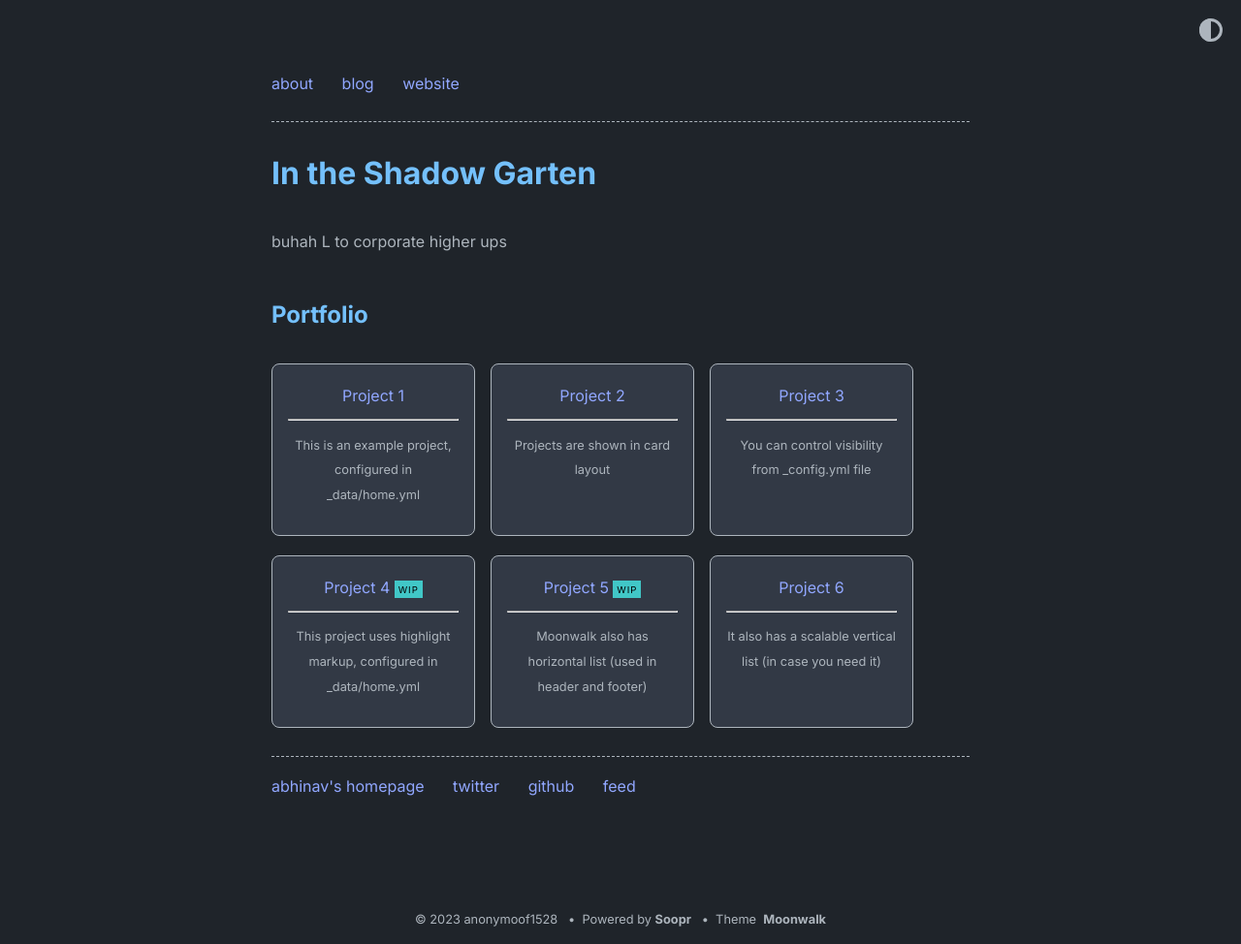
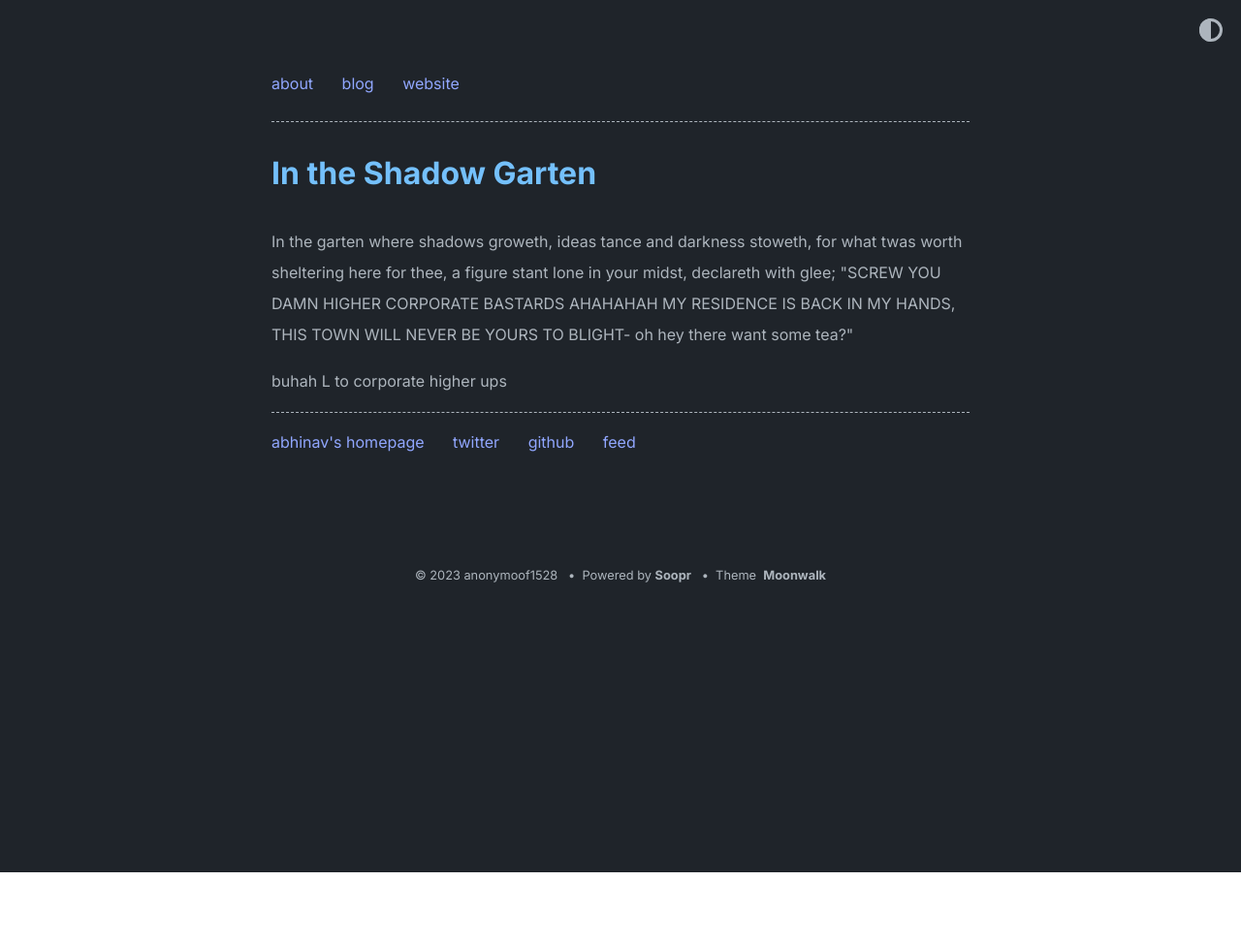
Before and after one commit to anonymoof1528/In-the-shadow-garten, a Jekyll site: the page built from index.md, in a window 1280 px wide. Shown: the whole page at 97% size. Built offline with Jekyll 4.4.1, drawn with Linux system fonts in a browser that asks for light colours; after the commit the page ends 900 px from its top, so only the background shows below that.

Commit message:
Update _config.yml

```diff
--- a/_config.yml
+++ b/_config.yml
@@ -1,6 +1,6 @@
 title: In the Shadow Garten
 author: anonymoof1528
-url: https://anonymoof.github.io/in-the-shadow-garten/ # root address of the site
+url: https://anonymoof.github.io/In-the-shadow-garten/ # root address of the site
 description: > # description of the site (multiple lines allowed)
   In the garten where shadows groweth, ideas tance and darkness stoweth, for what twas worth sheltering here for thee, a figure stant lone in your midst, declareth with glee; "SCREW YOU DAMN HIGHER CORPORATE BASTARDS AHAHAHAH MY RESIDENCE IS BACK IN MY HANDS, THIS TOWN WILL NEVER BE YOURS TO BLIGHT- oh hey there want some tea?"
 
@@ -20,12 +20,12 @@ theme_config:
   back_home_text: "go back.." # customize text for homepage link in post layout
   appearance_toggle: true # if appearance can be switched by user
   date_format: "%Y-%m-%d" # customize how date is formatted
-  show_description: false # show blog description
+  show_description: true # show blog description
   show_navbar: true # show horizontal navbar
   show_footer: true # show footer links in home page,add in _data/home.yml
   show_copyright: true # show copyright notice in footer
   # following keys are using to create home layout
-  show_projects: true # show projects as cards, add in _data/home.yml
+  show_projects: false # show projects as cards, add in _data/home.yml
   show_blog: false # show blog posts added in _posts
   show_old_projects: false # show old projects as cards, add in _data/home.yml
   show_misc_list: false # show generic vertical list for misc details, add _data/home.yml
```
